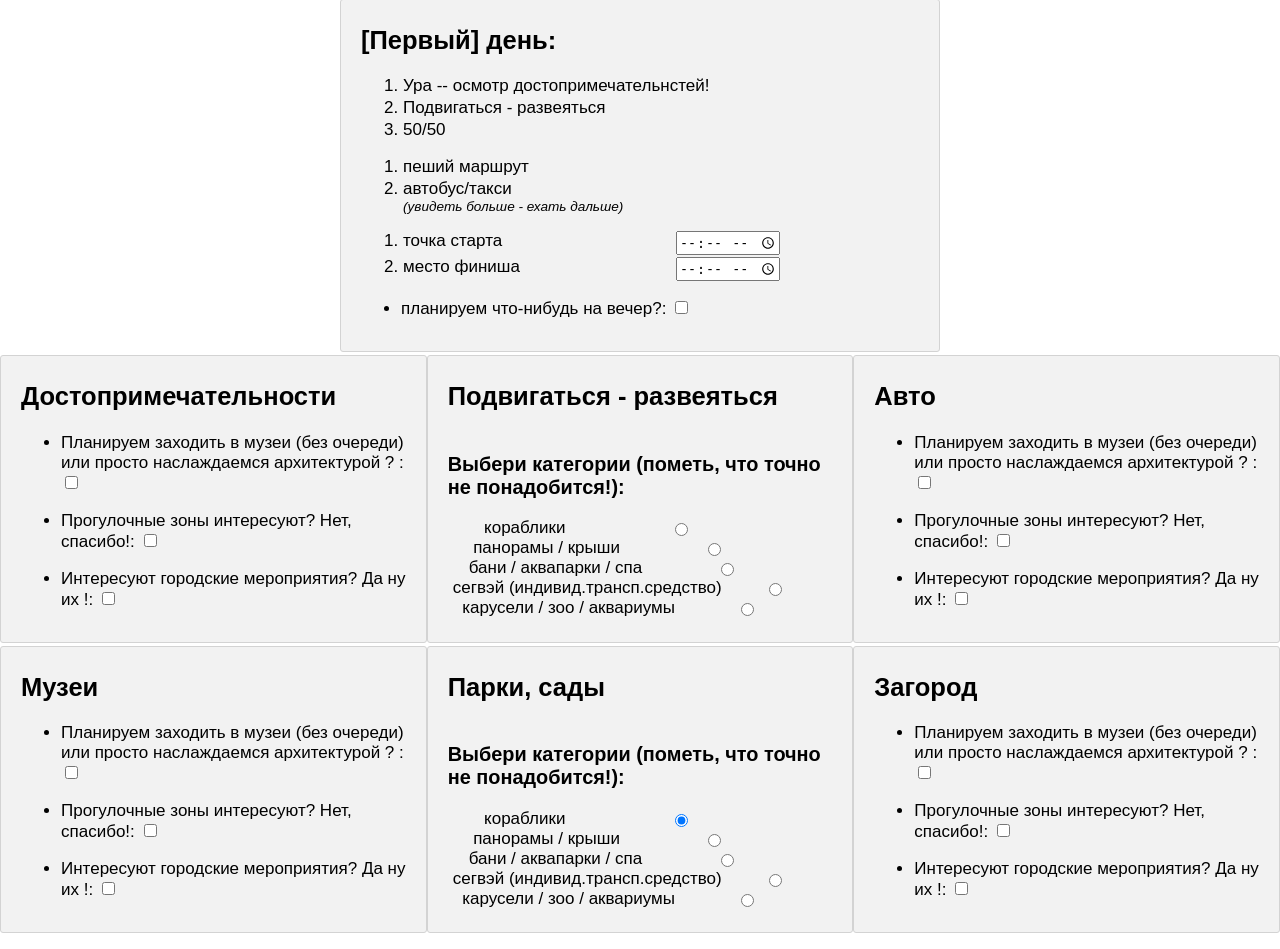
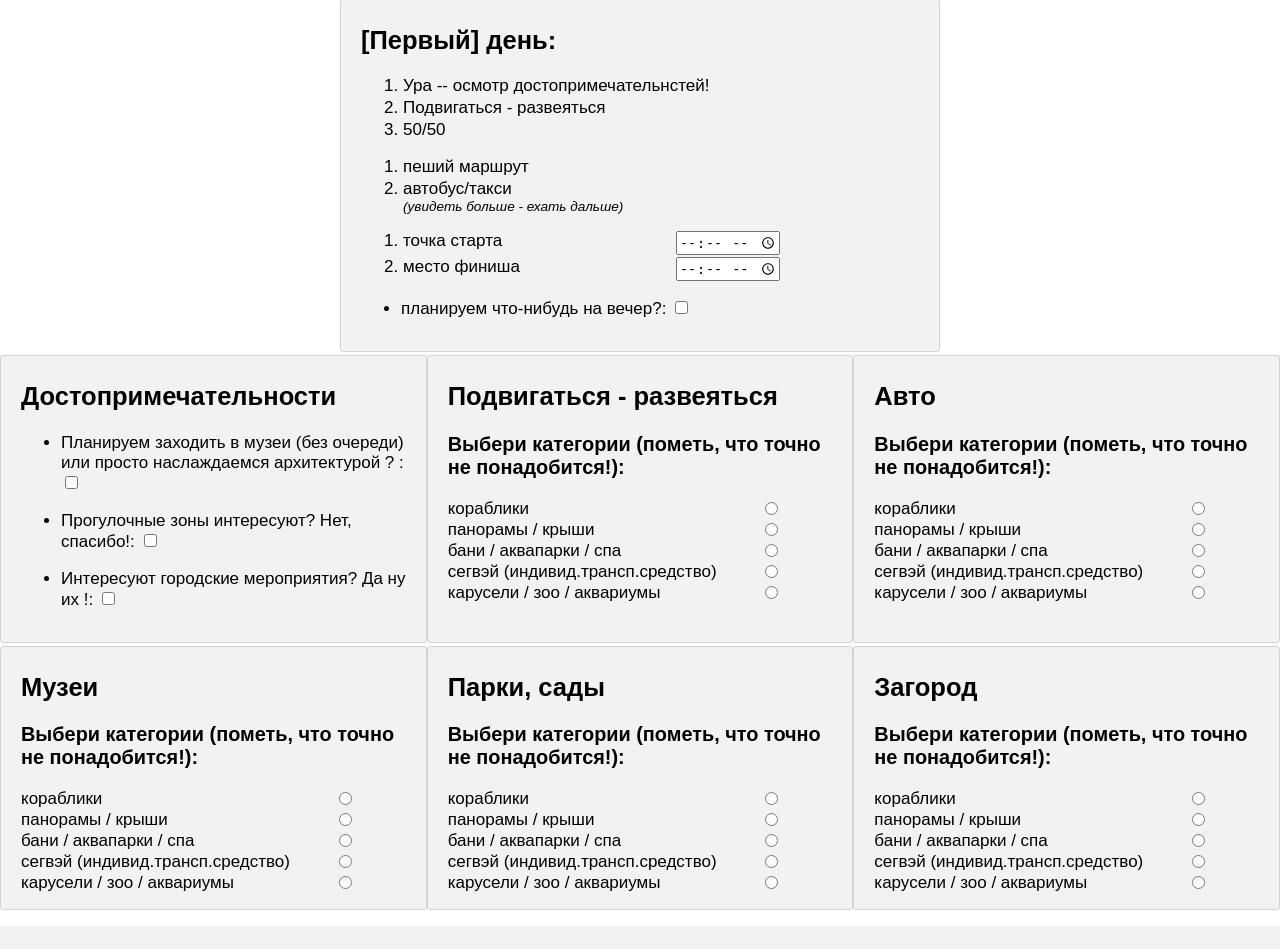
Before and after one commit to emisdb/practice, a PHP site: page /index.html in a window 1280 px wide. Shown: the part 341-1290 px from the top of the page. After the commit the page ends 1267 px from the top, so only its background shows below. Run offline with PHP 8.4, Linux system fonts and the light colour scheme.

Commit message:
list with option select

```diff
--- a/css/styles.css
+++ b/css/styles.css
@@ -26,9 +26,13 @@ body {
     display: -ms-flexbox; /* IE10 */
     display: flex;
     align-items: stretch;
-    justify-content: space-around;
+    justify-content: flex-start;
     flex-direction: column ;
 }
+.row-column label.row{
+    justify-content: flex-start;
+}
+
 .big {
     margin-top: 3px;
 }
--- a/index.html
+++ b/index.html
@@ -157,27 +157,27 @@
     <div class="col-sized">
         <div class="container">
             <h2>Подвигаться - развеяться</h2>
+            <h3>Выбери категории (пометь, что точно не понадобится!):</h3>
             <div class="row-column">
-                <h3>Выбери категории (пометь, что точно не понадобится!):</h3>
-                <label class="row">кораблики
-                    <input type="radio" checked="checked" name="radio">
-                    <span class="checkmark"></span>
+                <label class="row">
+                    <div class="col-75">кораблики</div>
+                    <div class="col-25"><input type="radio" name="radio"><span class="checkmark"></span></div>
                 </label>
-                <label class="row"> панорамы / крыши
-                    <input type="radio" name="radio">
-                    <span class="checkmark"></span>
+                <label class="row">
+                    <div class="col-75"> панорамы / крыши</div>
+                    <div class="col-25"><input type="radio" name="radio"><span class="checkmark"></span></div>
                 </label>
-                <label class="row">бани / аквапарки / спа
-                    <input type="radio" name="radio">
-                    <span class="checkmark"></span>
+                <label class="row">
+                    <div class="col-75">бани / аквапарки / спа</div>
+                    <div class="col-25"><input type="radio" name="radio"><span class="checkmark"></span></div>
                 </label>
-                <label class="row">сегвэй (индивид.трансп.средство)
-                    <input type="radio" name="radio">
-                    <span class="checkmark"></span>
+                <label class="row">
+                    <div class="col-75">сегвэй (индивид.трансп.средство)</div>
+                    <div class="col-25"><input type="radio" name="radio"><span class="checkmark"></span></div>
                 </label>
-                <label class="row">карусели / зоо / аквариумы
-                    <input type="radio" name="radio">
-                    <span class="checkmark"></span>
+                <label class="row">
+                    <div class="col-75">карусели / зоо / аквариумы</div>
+                    <div class="col-25"><input type="radio" name="radio"><span class="checkmark"></span></div>
                 </label>
             </div>
          </div>
@@ -186,27 +186,29 @@
     <div class="col-sized">
         <div class="container">
             <h2>Авто</h2>
-            <ul>
-                <li>
-                    Планируем заходить в музеи (без очереди)
-                    или просто наслаждаемся архитектурой ? :
-                    <input type="checkbox" id="myCheck" value=1>
-                </li>
-            </ul>
-            <ul>
-                <li>
-                    Прогулочные зоны интересуют?
-                    Нет, спасибо!:
-                    <input type="checkbox" id="myCheck" value=1>
-                </li>
-            </ul>
-            <ul>
-                <li>
-                    Интересуют городские мероприятия?
-                    Да ну их !:
-                    <input type="checkbox" id="myCheck" value=1>
-                </li>
-            </ul>
+            <h3>Выбери категории (пометь, что точно не понадобится!):</h3>
+            <div class="row-column">
+                <label class="row">
+                    <div class="col-75">кораблики</div>
+                    <div class="col-25"><input type="radio" name="radio"><span class="checkmark"></span></div>
+                </label>
+                <label class="row">
+                    <div class="col-75"> панорамы / крыши</div>
+                    <div class="col-25"><input type="radio" name="radio"><span class="checkmark"></span></div>
+                </label>
+                <label class="row">
+                    <div class="col-75">бани / аквапарки / спа</div>
+                    <div class="col-25"><input type="radio" name="radio"><span class="checkmark"></span></div>
+                </label>
+                <label class="row">
+                    <div class="col-75">сегвэй (индивид.трансп.средство)</div>
+                    <div class="col-25"><input type="radio" name="radio"><span class="checkmark"></span></div>
+                </label>
+                <label class="row">
+                    <div class="col-75">карусели / зоо / аквариумы</div>
+                    <div class="col-25"><input type="radio" name="radio"><span class="checkmark"></span></div>
+                </label>
+            </div>
         </div>
 
     </div>
@@ -215,54 +217,56 @@
     <div class="col-sized">
         <div class="container">
             <h2>Музеи</h2>
-            <ul>
-                <li>
-                    Планируем заходить в музеи (без очереди)
-                    или просто наслаждаемся архитектурой ? :
-                    <input type="checkbox" id="myCheck" value=1>
-                </li>
-            </ul>
-            <ul>
-                <li>
-                    Прогулочные зоны интересуют?
-                    Нет, спасибо!:
-                    <input type="checkbox" id="myCheck" value=1>
-                </li>
-            </ul>
-            <ul>
-                <li>
-                    Интересуют городские мероприятия?
-                    Да ну их !:
-                    <input type="checkbox" id="myCheck" value=1>
-                </li>
-            </ul>
+            <h3>Выбери категории (пометь, что точно не понадобится!):</h3>
+            <div class="row-column">
+                <label class="row">
+                    <div class="col-75">кораблики</div>
+                    <div class="col-25"><input type="radio" name="radio"><span class="checkmark"></span></div>
+                </label>
+                <label class="row">
+                    <div class="col-75"> панорамы / крыши</div>
+                    <div class="col-25"><input type="radio" name="radio"><span class="checkmark"></span></div>
+                </label>
+                <label class="row">
+                    <div class="col-75">бани / аквапарки / спа</div>
+                    <div class="col-25"><input type="radio" name="radio"><span class="checkmark"></span></div>
+                </label>
+                <label class="row">
+                    <div class="col-75">сегвэй (индивид.трансп.средство)</div>
+                    <div class="col-25"><input type="radio" name="radio"><span class="checkmark"></span></div>
+                </label>
+                <label class="row">
+                    <div class="col-75">карусели / зоо / аквариумы</div>
+                    <div class="col-25"><input type="radio" name="radio"><span class="checkmark"></span></div>
+                </label>
+            </div>
         </div>
 
     </div>
     <div class="col-sized">
         <div class="container">
             <h2>Парки, сады</h2>
+            <h3>Выбери категории (пометь, что точно не понадобится!):</h3>
             <div class="row-column">
-                <h3>Выбери категории (пометь, что точно не понадобится!):</h3>
-                <label class="row">кораблики
-                    <input type="radio" checked="checked" name="radio">
-                    <span class="checkmark"></span>
+                <label class="row">
+                    <div class="col-75">кораблики</div>
+                    <div class="col-25"><input type="radio" name="radio"><span class="checkmark"></span></div>
                 </label>
-                <label class="row"> панорамы / крыши
-                    <input type="radio" name="radio">
-                    <span class="checkmark"></span>
+                <label class="row">
+                    <div class="col-75"> панорамы / крыши</div>
+                    <div class="col-25"><input type="radio" name="radio"><span class="checkmark"></span></div>
                 </label>
-                <label class="row">бани / аквапарки / спа
-                    <input type="radio" name="radio">
-                    <span class="checkmark"></span>
+                <label class="row">
+                    <div class="col-75">бани / аквапарки / спа</div>
+                    <div class="col-25"><input type="radio" name="radio"><span class="checkmark"></span></div>
                 </label>
-                <label class="row">сегвэй (индивид.трансп.средство)
-                    <input type="radio" name="radio">
-                    <span class="checkmark"></span>
+                <label class="row">
+                    <div class="col-75">сегвэй (индивид.трансп.средство)</div>
+                    <div class="col-25"><input type="radio" name="radio"><span class="checkmark"></span></div>
                 </label>
-                <label class="row">карусели / зоо / аквариумы
-                    <input type="radio" name="radio">
-                    <span class="checkmark"></span>
+                <label class="row">
+                    <div class="col-75">карусели / зоо / аквариумы</div>
+                    <div class="col-25"><input type="radio" name="radio"><span class="checkmark"></span></div>
                 </label>
             </div>
         </div>
@@ -271,27 +275,29 @@
     <div class="col-sized">
         <div class="container">
             <h2>Загород</h2>
-            <ul>
-                <li>
-                    Планируем заходить в музеи (без очереди)
-                    или просто наслаждаемся архитектурой ? :
-                    <input type="checkbox" id="myCheck" value=1>
-                </li>
-            </ul>
-            <ul>
-                <li>
-                    Прогулочные зоны интересуют?
-                    Нет, спасибо!:
-                    <input type="checkbox" id="myCheck" value=1>
-                </li>
-            </ul>
-            <ul>
-                <li>
-                    Интересуют городские мероприятия?
-                    Да ну их !:
-                    <input type="checkbox" id="myCheck" value=1>
-                </li>
-            </ul>
+            <h3>Выбери категории (пометь, что точно не понадобится!):</h3>
+            <div class="row-column">
+                <label class="row">
+                    <div class="col-75">кораблики</div>
+                    <div class="col-25"><input type="radio" name="radio"><span class="checkmark"></span></div>
+                </label>
+                <label class="row">
+                    <div class="col-75"> панорамы / крыши</div>
+                    <div class="col-25"><input type="radio" name="radio"><span class="checkmark"></span></div>
+                </label>
+                <label class="row">
+                    <div class="col-75">бани / аквапарки / спа</div>
+                    <div class="col-25"><input type="radio" name="radio"><span class="checkmark"></span></div>
+                </label>
+                <label class="row">
+                    <div class="col-75">сегвэй (индивид.трансп.средство)</div>
+                    <div class="col-25"><input type="radio" name="radio"><span class="checkmark"></span></div>
+                </label>
+                <label class="row">
+                    <div class="col-75">карусели / зоо / аквариумы</div>
+                    <div class="col-25"><input type="radio" name="radio"><span class="checkmark"></span></div>
+                </label>
+            </div>
         </div>
 
     </div>
```
